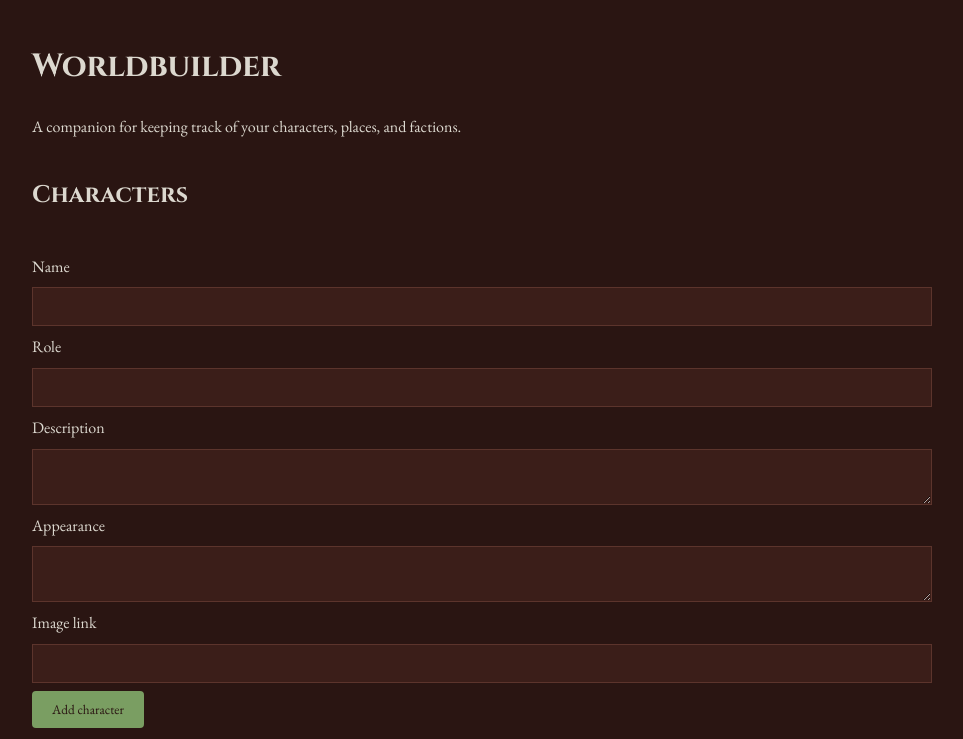
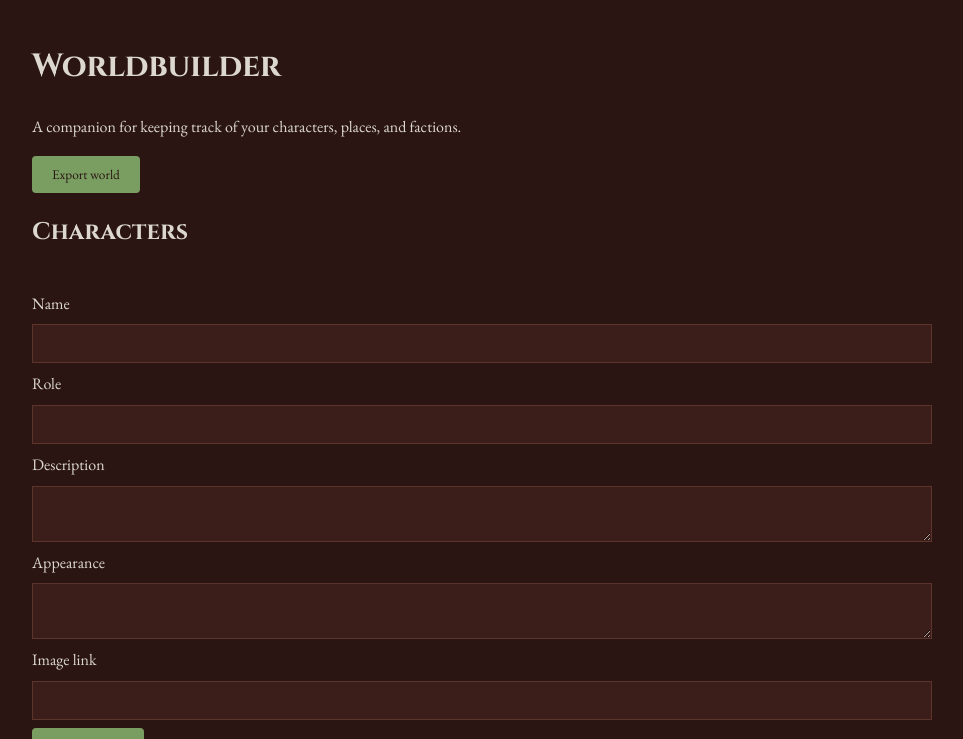
Before and after one commit to J-Winchester94/worldbuilder, a React (Vite) app: page / in a window 1280 px wide. Shown: the top 739 px of the page, without its empty margins (158-1121 px from the left). Built offline with nearby package versions, Linux system fonts and the light colour scheme.

Commit message:
Created function to export data to JSON file

```diff
--- a/src/App.jsx
+++ b/src/App.jsx
@@ -62,7 +62,7 @@ function App() {
     return savedLinks ? JSON.parse(savedLinks) : sampleLinks;
   });
 
-  const linkOptions={ character: characters, place: places, faction: factions };
+  const linkOptions = { character: characters, place: places, faction: factions };
 
   useEffect(() => {
     localStorage.setItem("characters", JSON.stringify(characters));
@@ -178,21 +178,21 @@ function App() {
 
   function getLinksFor(type, id) {
     return links.filter((link) =>
-      ((link.fromType === type && link.fromId === id )|| (link.toType === type && link.toId === id))
+      ((link.fromType === type && link.fromId === id) || (link.toType === type && link.toId === id))
     );
   }
 
   function getLinkTexts(type, id) {
-      return getLinksFor(type, id).map((link) => {
+    return getLinksFor(type, id).map((link) => {
       const isFrom = link.fromType === type && link.fromId === id;
       const other = isFrom
         ? getEntry(link.toType, link.toId)
         : getEntry(link.fromType, link.fromId);
       const otherName = other ? other.name : "Unknown";
-      return{
+      return {
         id: link.id,
         text: isFrom ? `${link.label} ${otherName}` : `${otherName} (${link.label})`,
-       }
+      }
     });
   }
 
@@ -221,11 +221,25 @@ function App() {
     ))
   }
 
+  function exportWorld() {
+    const data = {
+      version: 1, characters, places, factions, links
+    };
+    const text = JSON.stringify(data, null, 2);
+    const blob = new Blob([text], { type: "application/json" });
+    const url = URL.createObjectURL(blob);
+    const exportLink = document.createElement("a");
+    exportLink.href = url;
+    exportLink.download = "my-world.json";
+    exportLink.click();
+    URL.revokeObjectURL(url);
+  }
+
   return (
     <main>
       <h1>Worldbuilder</h1>
       <p>A companion for keeping track of your characters, places, and factions.</p>
-
+      <button onClick={exportWorld}>Export world</button>
       {/* Create forms */}
       <section className="entry-section">
         <h2>Characters</h2>
```
